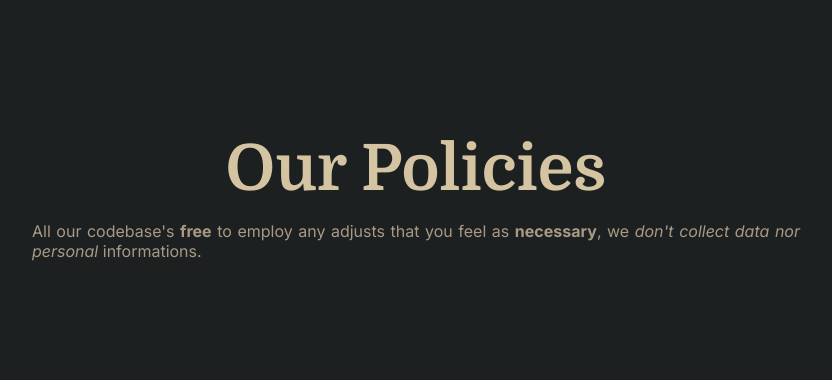
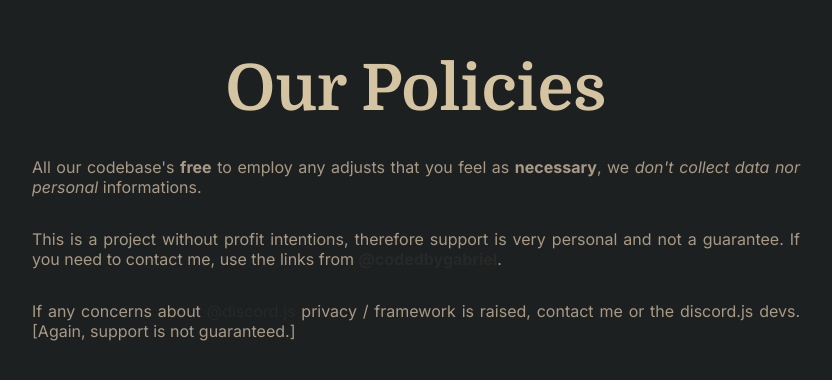
Before and after one commit to codedbygabriel/Serverless-Bot, a website: page Page/index.html in a window 1280 px wide. Shown: the part 1956-2336 px from the top of the page, without its empty margins (224-1056 px from the left). Drawn offline with Linux system fonts and the light colour scheme.

Commit message:
fix(paragraph): moved out of header and added classes to help css styling

```diff
--- a/Page/index.html
+++ b/Page/index.html
@@ -87,15 +87,18 @@
                                 </p>
                             </details>
                         </li>
-                    </ul>
+                    </ul
                 </section>
             </article>
         </div>
         <div class="container" id="end">
             <header class="header-container">
-               <h2 class="header-title">Our Policies</h2>
-               <p class="header-description">All our codebase's <strong>free</strong> to employ any adjusts that you feel as <strong>necessary</strong>, we <em>don't collect data nor personal</em> informations.</p>
-            </header>
+               <h2 class="header-title">Our Policies</h2></header>
+            <div>
+              <p class="header-description">All our codebase's <strong>free</strong> to employ any adjusts that you feel as <strong>necessary</strong>, we <em>don't collect data nor personal</em> informations.</p>
+               <p class="header-description">This is a project without profit intentions, therefore support is very personal and not a guarantee. If you need to contact me, use the links from <strong><a href="https://www.github.com/codedbygabriel" class="github-anchor">@codedbygabriel</a></strong>.</p>
+               <p class="header-description">If any concerns about <a href="https://discord.js.org/" class="github-anchor">@discord.js</a></strong> privacy / framework is raised, contact me or the discord.js devs. [Again, support is not guaranteed.]</p>
+            </div>
         </div>
         <script src="./source/code/main.js"></script>
     </body>
```
